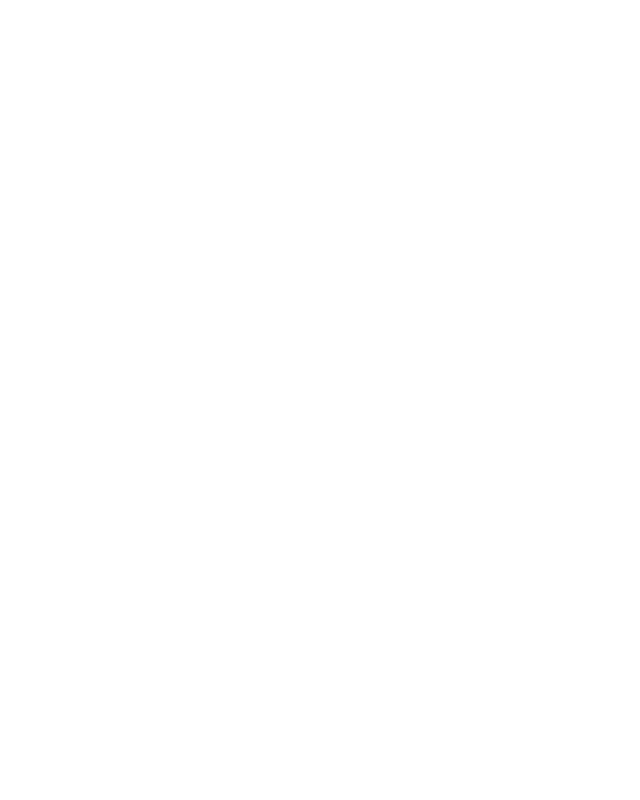
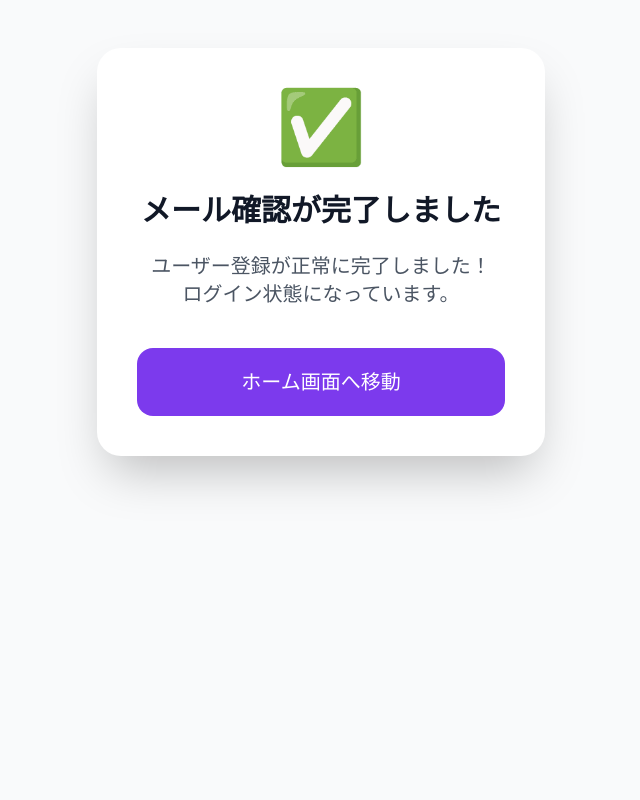
Before and after one commit to Junjehyun/mobile-order_django, a Django app: a page that uses templates/account/email_confirm.html in a window 1280 px wide. Before the commit the part shown is empty. Shown: the whole page, without its empty margins (319-959 px from the left). Run offline with Django 5.2, Linux system fonts and the light colour scheme.

Commit message:
A00、A01完了

```diff
--- a/config/settings.py
+++ b/config/settings.py
@@ -170,7 +170,8 @@ MEDIA_URL = '/media/'
 MEDIA_ROOT = BASE_DIR / 'media'
 
 EMAIL_BACKEND = 'django.core.mail.backends.console.EmailBackend' # 開発環境ではコンソールにメール内容を表示する
-
+EMAIL_DEBUG = True
+EMAIL_FILE_PATH = BASE_DIR / 'sent_emails'
 # 나중에 실제 Gmail 등으로 바꿀 때 사용할 수 있도록 미리 준비
 # EMAIL_HOST = 'smtp.gmail.com'
 # EMAIL_PORT = 587
--- a/static/css/output.css
+++ b/static/css/output.css
@@ -860,6 +860,16 @@ video {
   line-height: 1rem;
 }
 
+.text-7xl {
+  font-size: 4.5rem;
+  line-height: 1;
+}
+
+.text-xl {
+  font-size: 1.25rem;
+  line-height: 1.75rem;
+}
+
 .font-bold {
   font-weight: 700;
 }
--- a/templates/account/email_confirm.html
+++ b/templates/account/email_confirm.html
@@ -0,0 +1,22 @@
+{% extends 'layouts/base.html' %}
+
+{% block title %}メール確認完了{% endblock %}
+
+{% block content %}
+<div class="min-h-screen bg-gray-50 py-12 px-4">
+    <div class="max-w-md mx-auto">
+        <div class="bg-white shadow-2xl rounded-3xl p-10 text-center">
+            <div class="text-7xl mb-8">✅</div>
+            <h1 class="text-3xl font-bold text-gray-900 mb-6">メール確認が完了しました</h1>
+            <p class="text-xl text-gray-600 mb-10">
+                ユーザー登録が正常に完了しました！<br>
+                ログイン状態になっています。
+            </p>
+            <a href="{% url 'home' %}"
+                class="block w-full py-5 bg-violet-600 hover:bg-violet-700 text-white font-medium rounded-2xl text-xl">
+                ホーム画面へ移動
+            </a>
+        </div>
+    </div>
+</div>
+{% endblock %}
```
